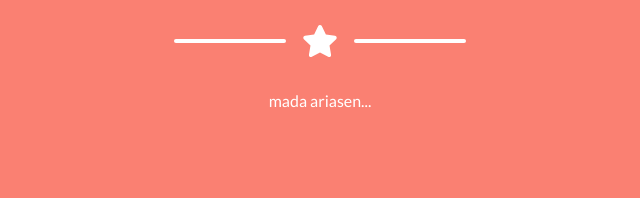
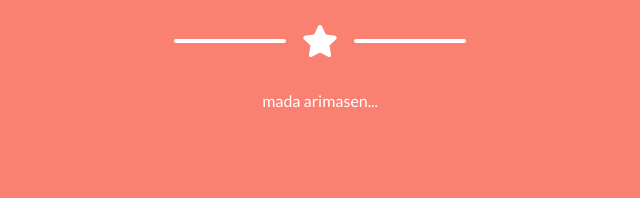
Before and after one commit to octkmr/portfolio, a plain HTML site: page index.html in a window 1280 px wide. Shown: the part 1881-2079 px from the top of the page, 320-960 px from the left. Drawn offline with nearby package versions, Linux system fonts and the light colour scheme.

Commit message:
fix tyop

```diff
--- a/index.html
+++ b/index.html
@@ -163,7 +163,7 @@
             </div>
             <!-- About Section Content-->
             <div class="text-center">
-                <div>mada ariasen...</div>
+                <div>mada arimasen...</div>
             </div>
     </section>
 
```
